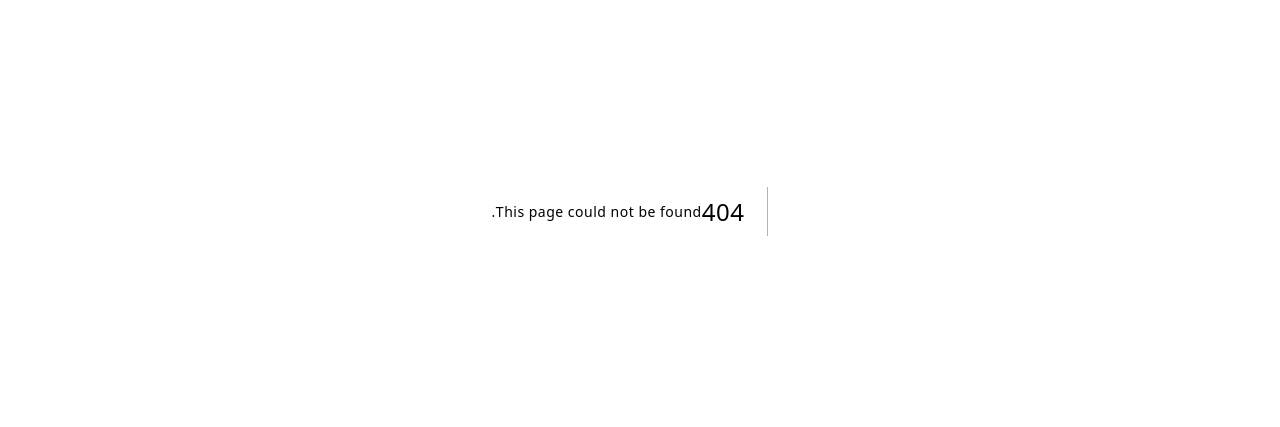
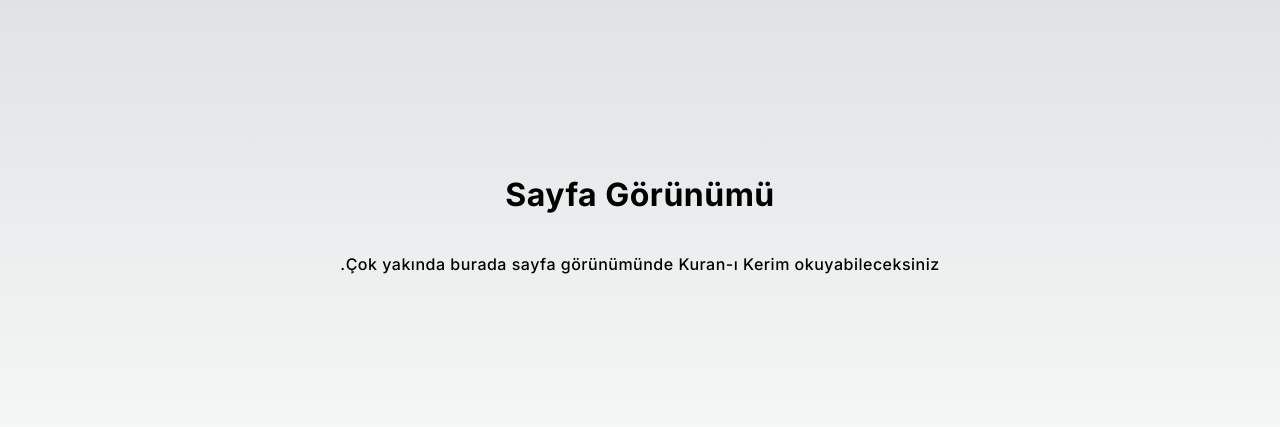
Before and after one commit to abdussamedkaradag/myquran, a Next.js app: page /page in a window 1280 px wide. Before the commit this address had no page. Shown: the part 189-616 px from the top of the page. Built offline with nearby package versions, Linux system fonts and the light colour scheme.

Commit message:
feat: add page view placeholder with message

```diff
--- /dev/null
+++ b/src/app/page/page.tsx
@@ -0,0 +1,12 @@
+export default function Page() {
+  return (
+    <div className="min-h-screen flex items-center justify-center p-4">
+      <div className="bg-white/90 backdrop-blur-sm rounded-3xl shadow-lg p-8 max-w-md w-full text-center">
+        <h1 className="text-2xl font-semibold mb-4">Sayfa Görünümü</h1>
+        <p className="text-gray-600">
+          Çok yakında burada sayfa görünümünde Kuran-ı Kerim okuyabileceksiniz.
+        </p>
+      </div>
+    </div>
+  );
+}
```
